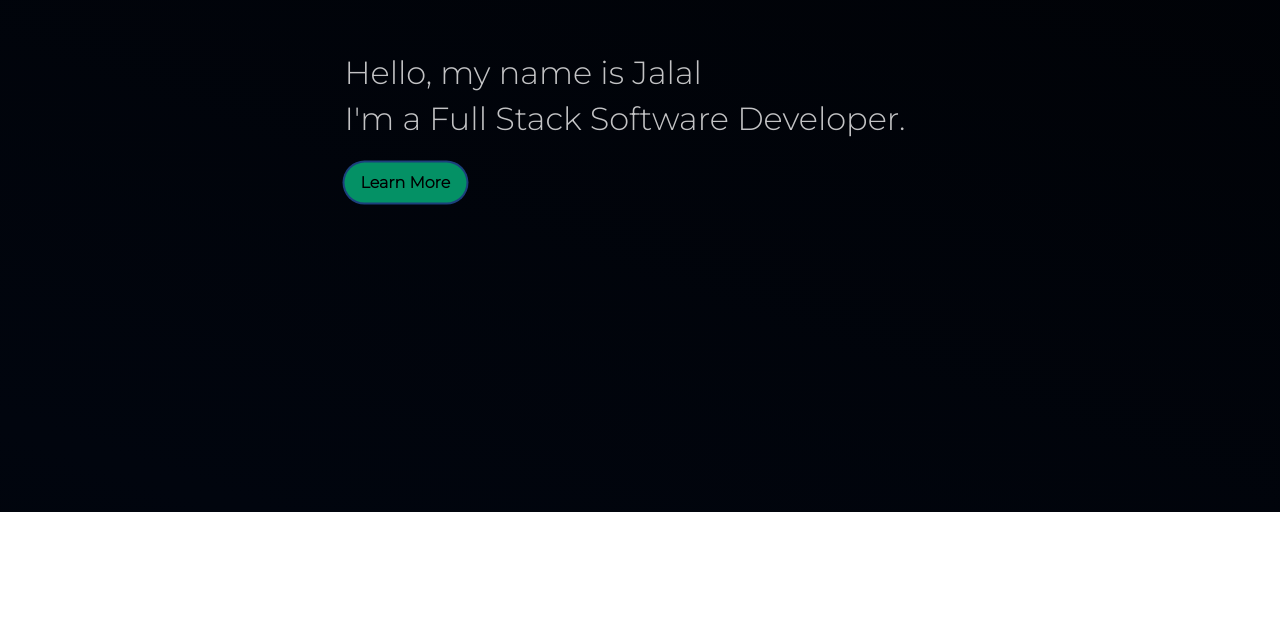
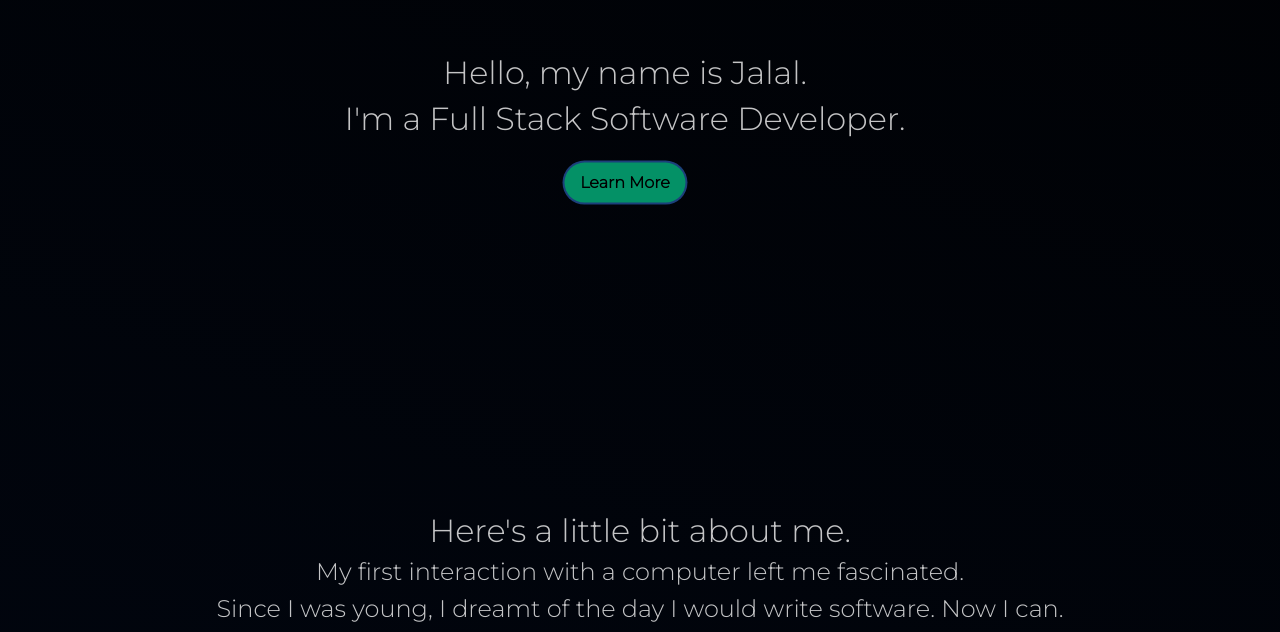
Before and after one commit to jalallll/personalSite, a React (Create React App) app: page /contact in a window 1280 px wide. Shown: the part 344-976 px from the top of the page. Before the commit the page ends 856 px from the top, so only its background shows below. Built offline with nearby package versions, Linux system fonts and the light colour scheme.

Commit message:
homepage centering and about me section

```diff
--- a/public/index.html
+++ b/public/index.html
@@ -63,7 +63,7 @@
       rel="stylesheet"
     />
 
-    <title>React App</title>
+    <title>Welcome</title>
   </head>
   <body>
     <noscript>You need to enable JavaScript to run this app.</noscript>
--- a/src/Components/Projects/Projects.js
+++ b/src/Components/Projects/Projects.js
@@ -4,7 +4,7 @@ import Row from "react-bootstrap/Row";
 import Col from "react-bootstrap/Col";
 const Projects = () => {
   return (
-    <Container>
+    <Container className="">
       <Row>
         <Col>Hi</Col>
       </Row>
--- a/src/Components/Skills/Skills.js
+++ b/src/Components/Skills/Skills.js
@@ -4,9 +4,16 @@ import Row from "react-bootstrap/Row";
 import Col from "react-bootstrap/Col";
 const Skills = () => {
   return (
-    <Container>
-      <Row>
-        <Col>Hi</Col>
+    <Container className="d-flex flex-col align-items-center">
+      <Row className="d-flex">
+        <h2>Here's a little bit about me.</h2>
+      </Row>
+      <Row className="d-flex flex-col align-items-center">
+        <h4>My first interaction with a computer left me fascinated.</h4>
+        <h4>
+          Since I was young, I dreamt of the day I would write software. Now I
+          can.
+        </h4>
       </Row>
     </Container>
   );
--- a/src/Home.js
+++ b/src/Home.js
@@ -16,8 +16,11 @@ const Home = () => {
         <NavBar />
         <Container className="wrapper ">
           <Row className="pt-5 hero">
-            <Col sm={true} className="pt-5 mt-5">
-              <h2>Hello, my name is Jalal</h2>
+            <Col
+              sm={true}
+              className="pt-5 mt-5 d-flex flex-col align-items-center"
+            >
+              <h2>Hello, my name is Jalal.</h2>
               <h2>I'm a Full Stack Software Developer.</h2>
               <Link
                 activeClass="active"
@@ -26,14 +29,16 @@ const Home = () => {
                 offset={0}
                 duration={500}
               >
-                <button class="mt-3 font-semibold bg-green-600 text-black-900 pt-2 pb-2 pr-3 pl-3 rounded-full hover:bg-green-400 ring-2">
+                <button class=" mt-3 font-semibold bg-green-600 text-black-900 pt-2 pb-2 pr-3 pl-3 rounded-full hover:bg-green-400 ring-2">
                   Learn More
                 </button>
               </Link>
             </Col>
           </Row>
         </Container>
-        <Container className="" id="Skills"></Container>
+        <Container className="" id="Skills">
+          <Skills />
+        </Container>
       </div>
     </div>
   );
```
